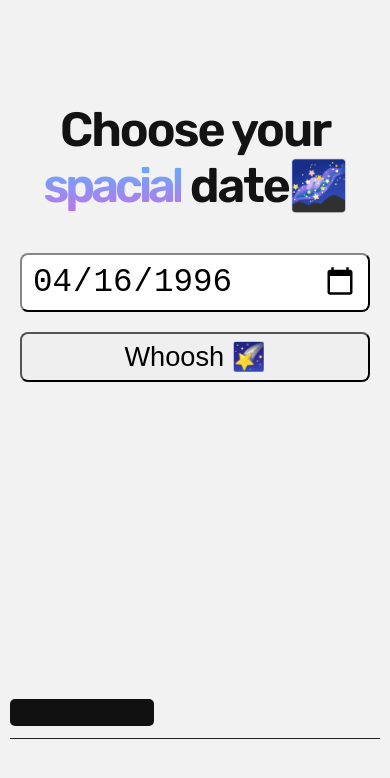
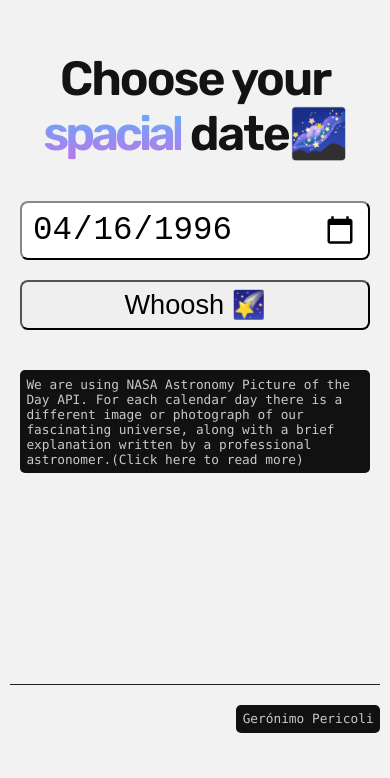
Before and after one commit to Gerofra/spacial-photo, a Next.js app: page / in a window 390 px wide. Shown: the part 160-938 px from the top of the page. After the commit the page ends 913 px from the top, so only its background shows below. Built offline with nearby package versions, Linux system fonts and the light colour scheme.

Commit message:
phone v1.5

```diff
--- a/pages/api/photo.js
+++ b/pages/api/photo.js
@@ -17,11 +17,12 @@ export async function getPhoto({date}) {
         let photoBox = document.getElementById("photoBox")
         let photoBoxImg = document.getElementById("photoBoxImg")
         let photoBoxTitle = document.getElementById("photoBoxTitle")
-        let photoBoxDesc = document.getElementById("photoBoxDesc")
+        let photoBoxDate = document.getElementById("photoBoxDate")
 
         photoBoxImg.src = data.url
-        photoBoxTitle.innerText = data.title + ' (' + data.date + ')';
-        photoBox.style.display = 'unset'
+        photoBoxTitle.innerText = data.title
+        photoBoxDate.innerText = data.date
+        photoBox.style.display = 'flex'
         console.log(data)
 
         loader.style.display = 'none'
--- a/pages/index.js
+++ b/pages/index.js
@@ -24,16 +24,22 @@ export default function Home() {
 
         <div id="photoBox" className={styles.photoCard}>
           <img id="photoBoxImg" className={styles.photoCardImg} src=""></img>
-          <h4 id="photoBoxTitle" className={styles.photoCardTitle}></h4>
-          <p id="photoBoxDesc" className={styles.photoCardDesc}></p>
+          <div className={styles.photoDesc}>
+            <p id="photoBoxDate" className={styles.photoCardDate}></p>
+            <p id="photoBoxTitle" className={styles.photoCardTitle}></p>
+          </div>
         </div>
 
+        <code className={styles.code}>
+          We are using NASA Astronomy Picture of the Day API. For each calendar day there is a different image or photograph of our fascinating universe, along with a brief explanation written by a professional astronomer.
+          <a href="https://apod.nasa.gov/apod/" target="_blank">(Click here to read more)</a>
+        </code>
+
       </main>
-        <p>
-          <code className={styles.code}><Link href="/contact">Gerónimo Pericoli</Link></code>
-        </p>
+
       <footer className={styles.footer}>
 
+        <code className={styles.code}><Link href="/contact">Gerónimo Pericoli</Link></code>
 
       </footer>
     </div>
--- a/styles/Home.module.css
+++ b/styles/Home.module.css
@@ -14,10 +14,9 @@
 
 .footer {
   display: flex;
-  flex: 1;
-  padding: 2rem 0;
+  padding: 20px 0;
   border-top: 1px solid #eaeaea;
-  justify-content: center;
+  justify-content: flex-end;
   align-items: center;
 }
 
@@ -55,10 +54,12 @@
 
 
 .code {
-  background: #fafafa;
+  background: var(--light-light-gray);
+  color: var(--light-gray);
   border-radius: 5px;
   padding: 0.75rem;
-  font-size: 1.1rem;
+  max-width: 500px;
+  font-size: 1rem;
   font-family: Menlo, Monaco, Lucida Console, Liberation Mono, DejaVu Sans Mono,
     Bitstream Vera Sans Mono, Courier New, monospace;
 }
@@ -73,7 +74,12 @@
 
 .photoCard {
   display: none;
+  justify-content: center;
+  flex-wrap: wrap;
+  align-items: center;
+  flex-direction: row;
   margin: 1rem;
+  margin-bottom: 60px;
   padding: 1.5rem;
   text-align: left;
   color: inherit;
@@ -83,6 +89,14 @@
   transition: color 0.15s ease, border-color 0.15s ease;
 }
 
+.photoDesc {
+  display: flex;
+  justify-content: center;
+  flex-wrap: nowrap;
+  align-items: center;
+  flex-direction: row;
+}
+
 .photoCardImg {
   width: 600px;
   height: 400px;
@@ -90,10 +104,20 @@
 }
 
 .photoCardTitle {
+  margin: 4px 0;
   font-size: 1.4em;
   font-weight: 600;
 }
 
+.photoCardDate {
+  flex-shrink: 0;
+  margin: 4px 0;
+  background: var(--light-light-gray);
+  color: var(--light-gray);
+  border-radius: 5px;
+  margin-right: 10px;
+  font-size: 0.8em;
+}
 
 
 
@@ -119,6 +143,7 @@
   .photoCard {
     display: none;
     margin: 0;
+    margin-bottom: 60px;
     padding: 10px;
   }
 
@@ -128,7 +153,7 @@
   }
 
   .photoCardTitle {
-    font-size: 1em;
+    font-size: 0.9em;
     font-weight: 600;
   }
 
--- a/styles/globals.css
+++ b/styles/globals.css
@@ -3,7 +3,7 @@
 :root {
   --clear: #f2f2f2;
   --dark:#131313;
-  --light-light-gray:#E7E8E9;
+  --light-light-gray:#f8f8f8;
   --light-gray:#c9c9c9;
   --gray:#333333;
 }
```
